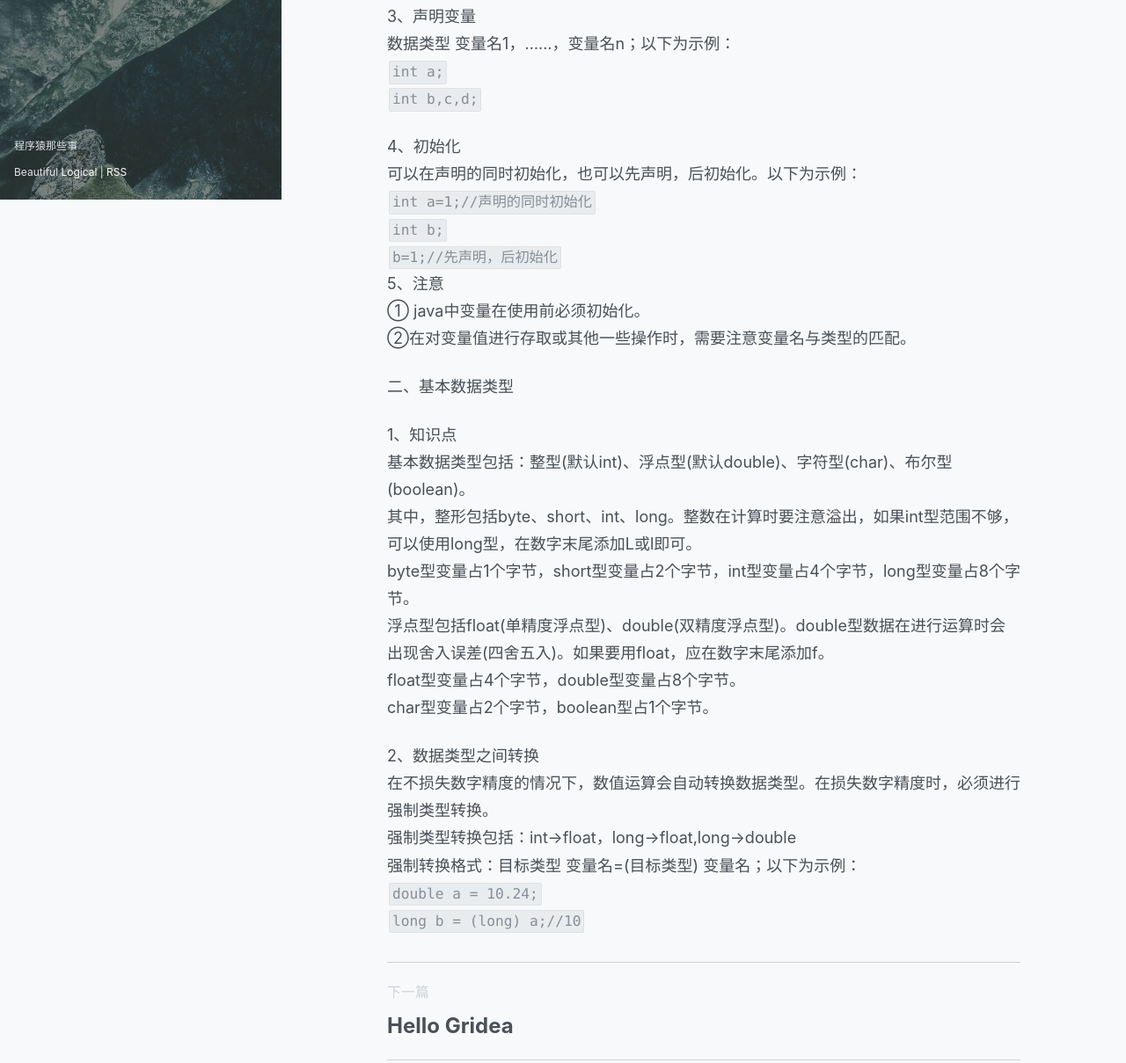
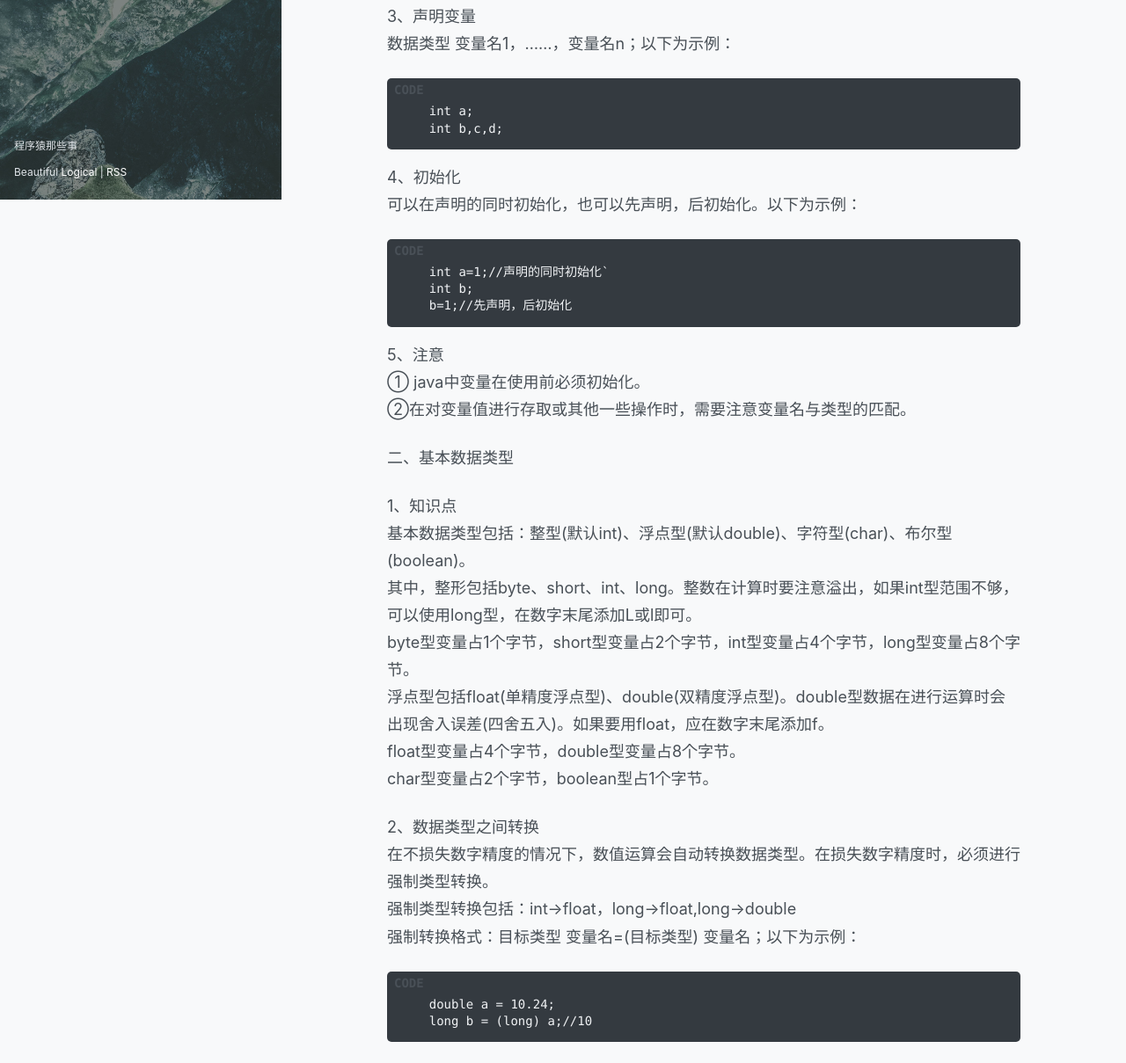
Before and after one commit to Evoltor/Evoltor.github.io, a plain HTML site: page post/javabase-1/index.html in a window 1280 px wide. Shown: the part 573-1782 px from the top of the page at 88% size. Drawn offline with nearby package versions, Linux system fonts and the light colour scheme.

Commit message:
update from gridea: 2020-07-14 11:30:15

```diff
--- a/post/javabase-1/index.html
+++ b/post/javabase-1/index.html
@@ -8,7 +8,7 @@
 <meta name="viewport" content="width=device-width, initial-scale=1, maximum-scale=1, user-scalable=no">
 
 <link rel="stylesheet" href="https://use.fontawesome.com/releases/v5.7.2/css/all.css" integrity="sha384-fnmOCqbTlWIlj8LyTjo7mOUStjsKC4pOpQbqyi7RrhN7udi9RwhKkMHpvLbHG9Sr" crossorigin="anonymous">
-<link rel="shortcut icon" href="https://Evoltor.github.io/favicon.ico?v=1594696740743">
+<link rel="shortcut icon" href="https://Evoltor.github.io/favicon.ico?v=1594697411868">
 <link rel="stylesheet" href="https://Evoltor.github.io/styles/main.css">
 
 
@@ -32,7 +32,7 @@
   <div class="top-container" data-aos="fade-right">
     <div class="top-header-container">
       <a class="site-title-container" href="https://Evoltor.github.io">
-        <img src="https://Evoltor.github.io/images/avatar.png?v=1594696740743" class="site-logo">
+        <img src="https://Evoltor.github.io/images/avatar.png?v=1594697411868" class="site-logo">
         <h1 class="site-title">Live Alone</h1>
       </a>
       <div class="menu-btn" @click="menuVisible = !menuVisible">
@@ -108,15 +108,17 @@
 ④同一作用域下该变量名只能有一个<br>
 ⑤严格区分大小写</p>
 <p>3、声明变量<br>
-数据类型  变量名1，……，变量名n；以下为示例：<br>
-<code>int a;</code><br>
-<code>int b,c,d;</code></p>
+数据类型  变量名1，……，变量名n；以下为示例：</p>
+<pre><code>    int a;
+    int b,c,d;
+</code></pre>
 <p>4、初始化<br>
-可以在声明的同时初始化，也可以先声明，后初始化。以下为示例：<br>
-<code>int a=1;//声明的同时初始化</code><br>
-<code>int b;</code><br>
-<code>b=1;//先声明，后初始化</code><br>
-5、注意<br>
+可以在声明的同时初始化，也可以先声明，后初始化。以下为示例：</p>
+<pre><code>    int a=1;//声明的同时初始化`
+    int b;
+    b=1;//先声明，后初始化
+</code></pre>
+<p>5、注意<br>
 ① java中变量在使用前必须初始化。<br>
 ②在对变量值进行存取或其他一些操作时，需要注意变量名与类型的匹配。</p>
 <p>二、基本数据类型</p>
@@ -130,9 +132,10 @@ char型变量占2个字节，boolean型占1个字节。</p>
 <p>2、数据类型之间转换<br>
 在不损失数字精度的情况下，数值运算会自动转换数据类型。在损失数字精度时，必须进行            强制类型转换。<br>
 强制类型转换包括：int→float，long→float,long→double<br>
-强制转换格式：目标类型  变量名=(目标类型)  变量名；以下为示例：<br>
-<code>double a = 10.24;</code><br>
-<code>long b = (long) a;//10</code></p>
+强制转换格式：目标类型  变量名=(目标类型)  变量名；以下为示例：</p>
+<pre><code>    double a = 10.24;
+    long b = (long) a;//10
+</code></pre>
 
             </div>
 
```
Also changed, not shown: archives/index.html (+2 -2 lines), atom.xml (+15 -12 lines), index.html (+2 -2 lines), post/about/index.html (+2 -2 lines), post/hello-gridea/index.html (+2 -2 lines), tag/F8PS0MDL9/index.html (+2 -2 lines), tags/index.html (+2 -2 lines).
